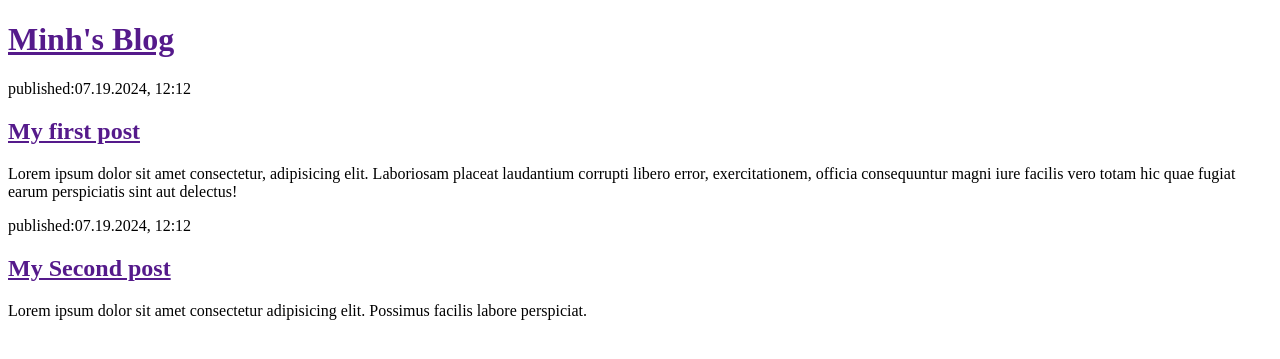
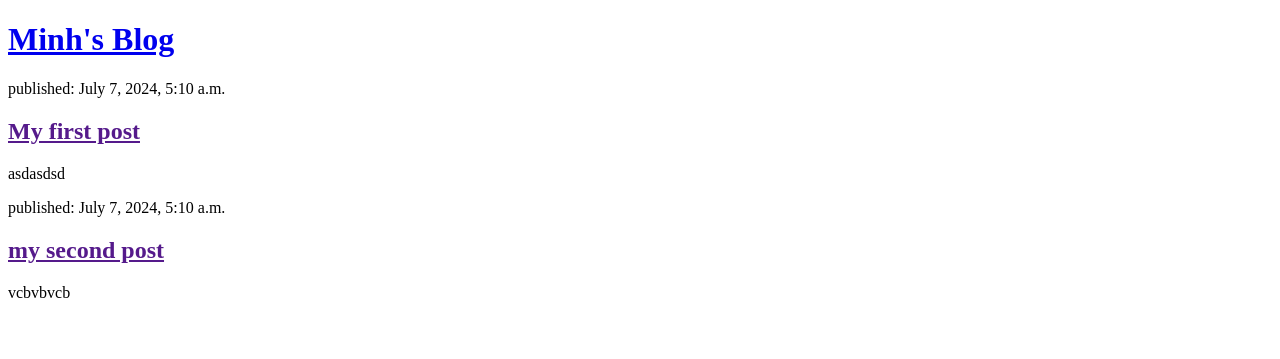
Before and after one commit to MinhTran994/M04-Tutorial---Django-Introduction, a Django app: page / in a window 1280 px wide. Shown: the top 359 px of the page. Run offline with Django 3.2, Linux system fonts and the light colour scheme; data comes from the database, SQL or seed files in the repository.

Commit message:
python code in html

```diff
--- a/blog/templates/blog/post_list.html
+++ b/blog/templates/blog/post_list.html
@@ -5,18 +5,16 @@
     </head>
     <body>
         <header>
-            <h1><a href="">Minh's Blog</a></h1>
+            <h1><a href="/">Minh's Blog</a></h1>
         </header>
+        {% for post in posts%}
         <article>
-            <time>published:07.19.2024, 12:12</time>
-            <h2><a href="">My first post</a></h2>
-            <p>Lorem ipsum dolor sit amet consectetur, adipisicing elit. Laboriosam placeat laudantium corrupti libero error, exercitationem, officia consequuntur magni iure facilis vero totam hic quae fugiat earum perspiciatis sint aut delectus!</p>
+            <time>published: {{post.published_date}}</time>
+            <h2><a href="">{{post.title}}</a></h2>
+            <p>{{post.text|linebreaksbr}}</p>
         </article>
-        <article>
-            <time>published:07.19.2024, 12:12</time>
-            <h2><a href="">My Second post</a></h2>
-            <p>Lorem ipsum dolor sit amet consectetur adipisicing elit. Possimus facilis labore perspiciat.</p>
-        </article>
+
+        {% endfor %}
 
     </body>
 </html>
--- a/blog/views.py
+++ b/blog/views.py
@@ -1,5 +1,8 @@
 from django.shortcuts import render
+from django.utils import timezone
+from .models import Post
 
 # Create your views here.
 def post_list(request):
-    return render(request,'blog/post_list.html',{})
+    posts=Post.objects.filter(published_date__lte=timezone.now()).order_by('published_date')
+    return render(request,'blog/post_list.html',{'posts':posts})
```
